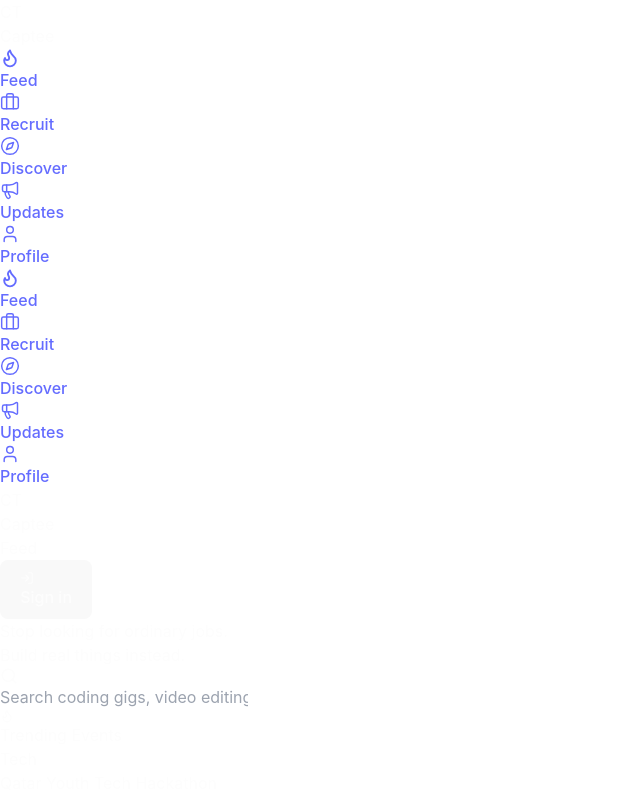
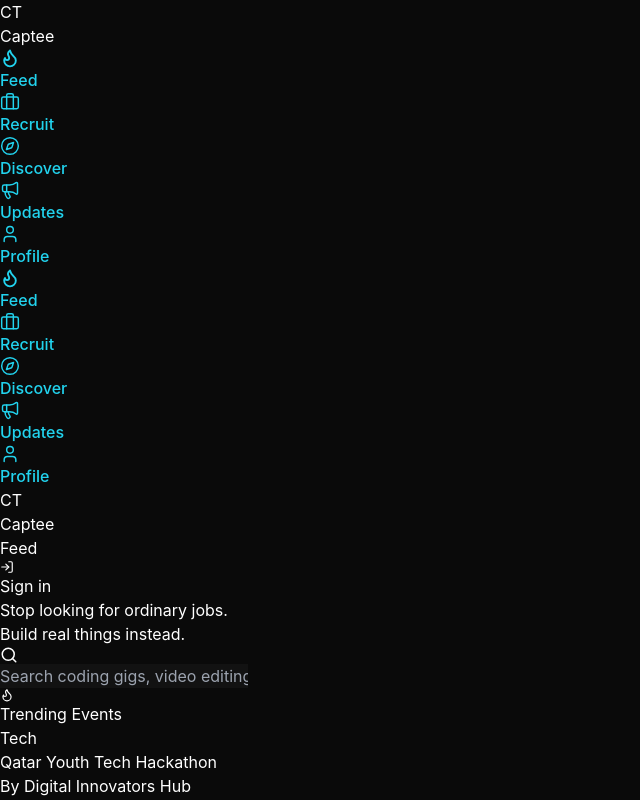
Before and after one commit to Ahmed04045/callee, a React (Vite) app: page / in a window 1280 px wide. Shown: the top 800 px of the page, without its empty margins (0-640 px from the left). Built offline with nearby package versions, Linux system fonts and the light colour scheme.

Commit message:
blackbody problem

```diff
--- a/src/index.css
+++ b/src/index.css
@@ -1,70 +1,41 @@
+@tailwind base;
+@tailwind components;
+@tailwind utilities;
+
 :root {
   font-family: Inter, system-ui, Avenir, Helvetica, Arial, sans-serif;
   line-height: 1.5;
   font-weight: 400;
-
-  color-scheme: light dark;
-  color: rgba(255, 255, 255, 0.87);
-  background-color: #000000;
-
+  color-scheme: dark;
   font-synthesis: none;
   text-rendering: optimizeLegibility;
   -webkit-font-smoothing: antialiased;
   -moz-osx-font-smoothing: grayscale;
 }
-@tailwind base;
-@tailwind components;
-@tailwind utilities;
-a {
-  font-weight: 500;
-  color: #646cff;
-  text-decoration: inherit;
-}
-a:hover {
-  color: #535bf2;
+
+/* Full-bleed reset. The old Vite template centered #root with
+   `body { display:flex; place-items:center }`, which shrinks the app
+   to its content size instead of letting it fill the viewport — that's
+   what was reading as a "black screen" / non-full-width layout. */
+html,
+body,
+#root {
+  height: 100%;
+  width: 100%;
 }
 
 body {
   margin: 0;
-  display: flex;
-  place-items: center;
   min-width: 320px;
   min-height: 100vh;
+  background-color: #0a0a0a; /* matches Tailwind neutral-950, avoids any flash */
 }
 
-h1 {
-  font-size: 3.2em;
-  line-height: 1.1;
+a {
+  font-weight: 500;
+  color: #22d3ee;
+  text-decoration: inherit;
 }
-
-button {
-  border-radius: 8px;
-  border: 1px solid transparent;
-  padding: 0.6em 1.2em;
-  font-size: 1em;
-  font-weight: 500;
-  font-family: inherit;
-  background-color: #1a1a1a;
-  cursor: pointer;
-  transition: border-color 0.25s;
+a:hover {
+  color: #67e8f9;
 }
-button:hover {
-  border-color: #646cff;
-}
-button:focus,
-button:focus-visible {
-  outline: 4px auto -webkit-focus-ring-color;
-}
-
-@media (prefers-color-scheme: light) {
-  :root {
-    color: #fdfdfd;
-    background-color: #ffffff;
-  }
-  a:hover {
-    color: #747bff;
-  }
-  button {
-    background-color: #f9f9f9;
-  }
-}
```
